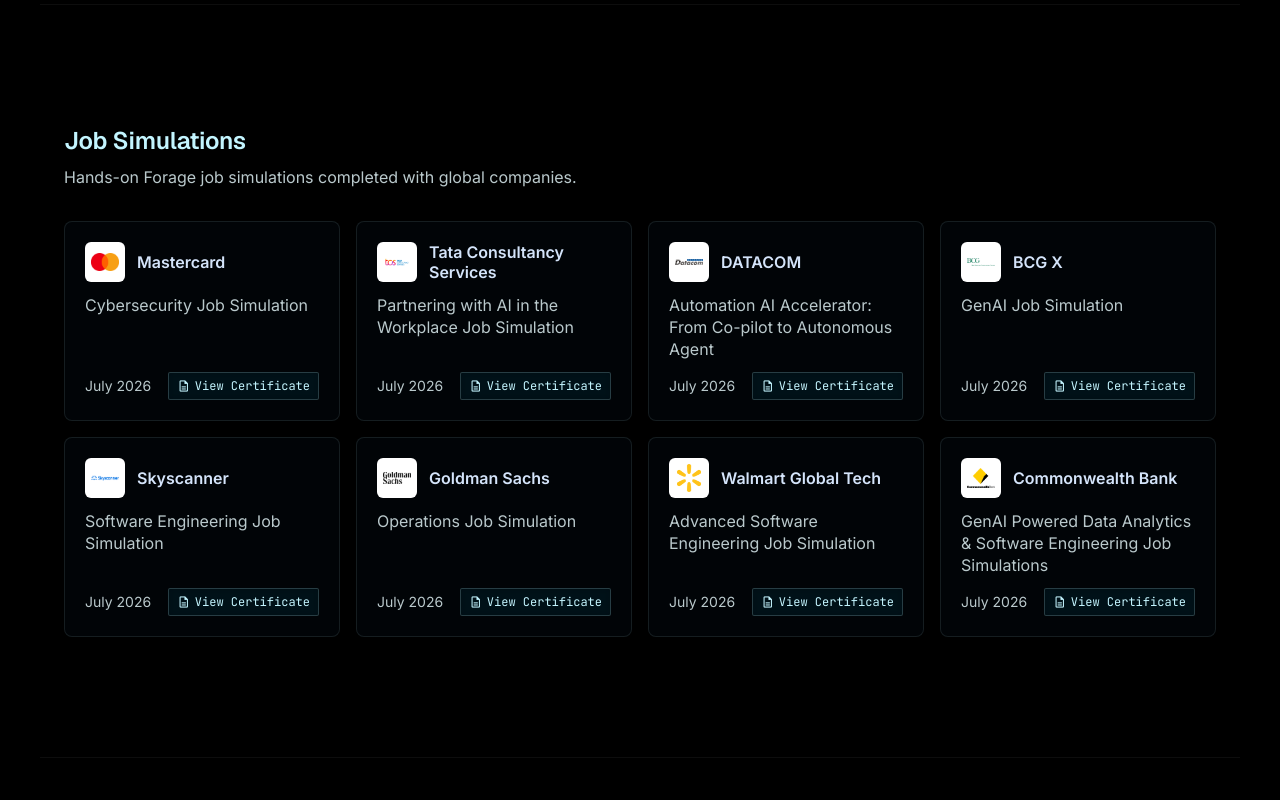
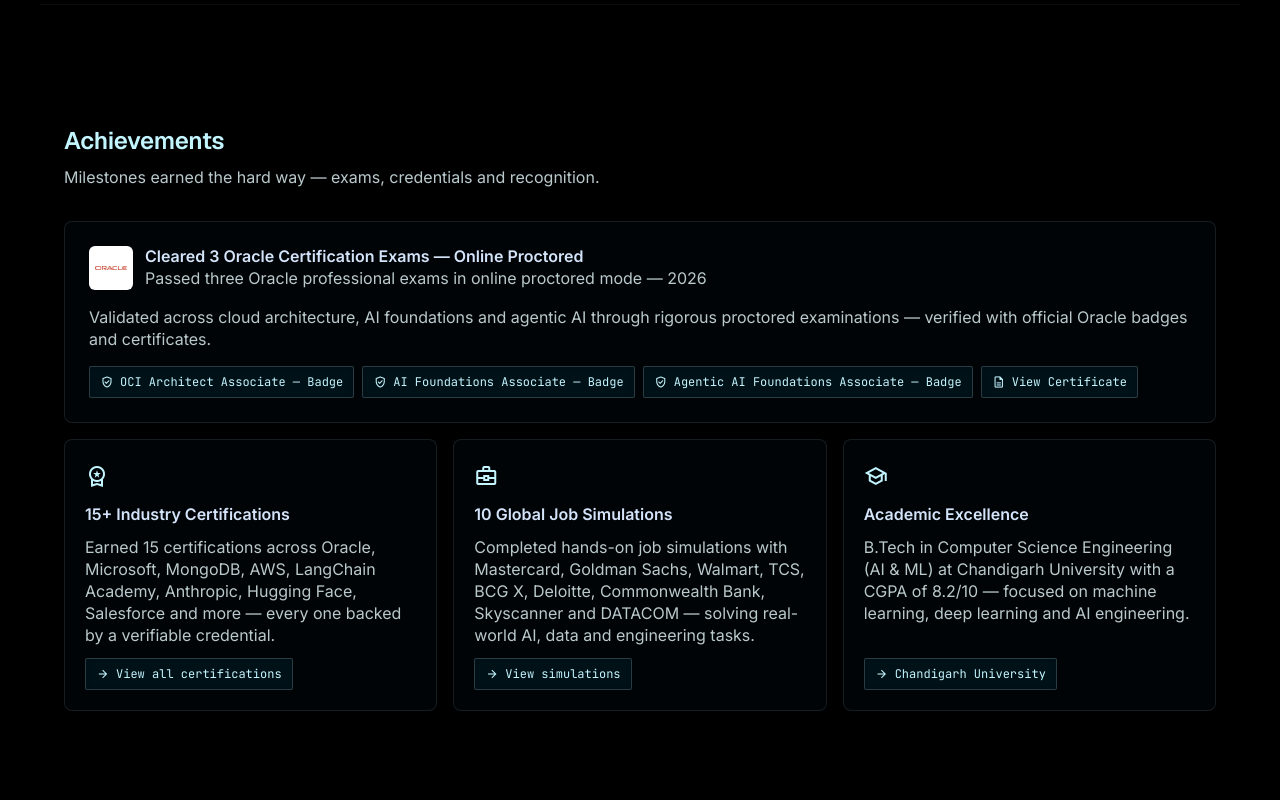
Before and after one commit to rittikpati/Rittik-Portfolio-Website, a React (Vite) app in the folder frontend/: page / in a window 1280 px wide. Shown: the part 3600-4400 px from the top of the page. Built offline with nearby package versions, Linux system fonts and the light colour scheme.

Commit message:
Creating Achivement section

```diff
--- a/frontend/src/App.jsx
+++ b/frontend/src/App.jsx
@@ -5,6 +5,7 @@
 import Projects from './components/Projects.jsx'
 import Skills from './components/Skills.jsx'
 import Experience from './components/Experience.jsx'
+import Achievements from './components/Achievements.jsx'
 import JobSimulations from './components/JobSimulations.jsx'
 import Certifications from './components/Certifications.jsx'
 import Leadership from './components/Leadership.jsx'
@@ -118,6 +119,7 @@
           <Projects />
           <Skills />
           <Experience />
+          <Achievements />
           <JobSimulations />
           <Certifications />
           <Leadership />
--- /dev/null
+++ b/frontend/src/components/Achievements.jsx
@@ -0,0 +1,129 @@
+const ORACLE_EXAMS = [
+  {
+    name: 'OCI Architect Associate',
+    badge: 'https://catalog-education.oracle.com/ords/certview/sharebadge?id=7D89F607AB00AD005C6F0E8E55D7CFAC3EBCC7E4C50B70ACC67A255DBCFF7AA9',
+  },
+  {
+    name: 'AI Foundations Associate',
+    badge: 'https://catalog-education.oracle.com/ords/certview/sharebadge?id=D30699EA0ABE429C25CEFB265AC6EACAD0B3B2D00171336D20372883B9D8EC20',
+  },
+  {
+    name: 'Agentic AI Foundations Associate',
+    badge: 'https://catalog-education.oracle.com/ords/certview/sharebadge?id=CAF10C473B4098038F6A069C15F3E1C868BF47B2C2906C6EF5FCCF7F2D576156',
+  },
+]
+
+const ACHIEVEMENTS = [
+  {
+    icon: 'workspace_premium',
+    title: '15+ Industry Certifications',
+    description:
+      'Earned 15 certifications across Oracle, Microsoft, MongoDB, AWS, LangChain Academy, Anthropic, Hugging Face, Salesforce and more — every one backed by a verifiable credential.',
+    link: '#certifications',
+    linkLabel: 'View all certifications',
+  },
+  {
+    icon: 'business_center',
+    title: '10 Global Job Simulations',
+    description:
+      'Completed hands-on job simulations with Mastercard, Goldman Sachs, Walmart, TCS, BCG X, Deloitte, Commonwealth Bank, Skyscanner and DATACOM — solving real-world AI, data and engineering tasks.',
+    link: '#job-simulations',
+    linkLabel: 'View simulations',
+  },
+  {
+    icon: 'school',
+    title: 'Academic Excellence',
+    description:
+      'B.Tech in Computer Science Engineering (AI & ML) at Chandigarh University with a CGPA of 8.2/10 — focused on machine learning, deep learning and AI engineering.',
+    link: 'https://www.cuchd.in/',
+    linkLabel: 'Chandigarh University',
+  },
+]
+
+export default function Achievements() {
+  return (
+    <section
+      className="reveal py-section-gap px-gutter max-w-container-max mx-auto border-t border-white/5 in-view"
+      id="achievements"
+    >
+      <div className="mb-stack-lg reveal in-view">
+        <h2 className="font-headline-md text-headline-md text-primary mb-stack-sm drop-shadow-sm">
+          Achievements
+        </h2>
+        <p className="font-body-md text-body-md text-on-surface-variant drop-shadow-sm">
+          Milestones earned the hard way — exams, credentials and recognition.
+        </p>
+      </div>
+      <div className="flex flex-col gap-4">
+        <div className="glass-card rounded-xl p-5 sm:p-6 flex flex-col gap-4">
+          <div className="flex flex-wrap items-center gap-3">
+            <img
+              alt="Oracle logo"
+              className="w-11 h-11 object-contain rounded-md bg-white p-1.5 shrink-0"
+              loading="lazy"
+              src="/logos/oracle.png"
+            />
+            <div>
+              <h3 className="font-body-md text-body-md font-semibold text-on-surface leading-tight">
+                Cleared 3 Oracle Certification Exams — Online Proctored
+              </h3>
+              <p className="font-body-md text-body-md text-on-surface-variant">
+                Passed three Oracle professional exams in online proctored mode — 2026
+              </p>
+            </div>
+          </div>
+          <p className="font-body-md text-body-md text-on-surface-variant leading-snug">
+            Validated across cloud architecture, AI foundations and agentic AI through
+            rigorous proctored examinations — verified with official Oracle badges and
+            certificates.
+          </p>
+          <div className="flex flex-wrap gap-2">
+            {ORACLE_EXAMS.map((exam) => (
+              <a
+                key={exam.name}
+                className="tech-tag rounded px-2.5 py-1.5 font-code-sm text-[12px] inline-flex items-center gap-1.5 hover:bg-primary/10 transition-colors"
+                href={exam.badge}
+                rel="noopener noreferrer"
+                target="_blank"
+              >
+                <span className="material-symbols-outlined text-[14px]">verified_user</span>
+                {exam.name} — Badge
+              </a>
+            ))}
+            <a
+              className="tech-tag rounded px-2.5 py-1.5 font-code-sm text-[12px] inline-flex items-center gap-1.5 hover:bg-primary/10 transition-colors"
+              href="/Agentic_AI_Certificate.pdf"
+              rel="noopener noreferrer"
+              target="_blank"
+            >
+              <span className="material-symbols-outlined text-[14px]">description</span>
+              View Certificate
+            </a>
+          </div>
+        </div>
+        <div className="grid grid-cols-1 sm:grid-cols-2 lg:grid-cols-3 gap-4">
+          {ACHIEVEMENTS.map((item) => (
+            <div key={item.title} className="glass-card rounded-xl p-5 flex flex-col gap-3">
+              <span className="material-symbols-outlined text-primary text-2xl">{item.icon}</span>
+              <h3 className="font-body-md text-body-md font-semibold text-on-surface leading-tight">
+                {item.title}
+              </h3>
+              <p className="font-body-md text-body-md text-on-surface-variant leading-snug">
+                {item.description}
+              </p>
+              <a
+                className="tech-tag self-start mt-auto rounded px-2.5 py-1.5 font-code-sm text-[12px] inline-flex items-center gap-1.5 hover:bg-primary/10 transition-colors"
+                href={item.link}
+                rel={item.link.startsWith('#') ? undefined : 'noopener noreferrer'}
+                target={item.link.startsWith('#') ? undefined : '_blank'}
+              >
+                <span className="material-symbols-outlined text-[14px]">arrow_forward</span>
+                {item.linkLabel}
+              </a>
+            </div>
+          ))}
+        </div>
+      </div>
+    </section>
+  )
+}
--- a/frontend/src/components/HelpDesk.jsx
+++ b/frontend/src/components/HelpDesk.jsx
@@ -208,6 +208,13 @@
       "Rittik's key skills are: AI & Generative AI (LLMs, RAG, Agentic AI, Prompt Engineering, LangChain, LlamaIndex, DeepSeek API, NLP, ChromaDB, Pinecone), Backend & APIs (Django, DRF, FastAPI, Node.js, Express.js, RESTful APIs, Microservices, JWT, CSRF), Cloud, DevOps & Databases (Docker, AWS, Amazon S3, Amazon EC2, PostgreSQL, Neon, MongoDB, Redis, Git, GitHub Actions, CI/CD, Vercel, Cloudinary, WhiteNoise), and Frontend & Visualization (React.js, Redux, Bootstrap 5, Chart.js). Core languages: Python, SQL, JavaScript (ES6+), HTML5, CSS3.",
     extended:
       "You can see the full categorized breakdown in the Technical Arsenal section of this website — each card groups his skills by AI/GenAI, Backend & APIs, Cloud/DevOps/Databases, and Frontend.",
+  },
+  {
+    keywords: ['achievement', 'achievements', 'awards', 'milestones', 'accomplishments', 'recognition', 'proctored', 'oracle exam', 'oracle proctored'],
+    answer:
+      "Rittik's top achievements: (1) Cleared 3 Oracle certification exams in online proctored mode — OCI Architect Associate, AI Foundations Associate and Agentic AI Foundations Associate (2026), each verified with an official Oracle badge and certificate. (2) 15+ industry certifications across Oracle, Microsoft, MongoDB, AWS, LangChain Academy, Anthropic, Hugging Face, Salesforce and more. (3) 10 global job simulations with Mastercard, Goldman Sachs, Walmart, TCS, BCG X, Deloitte and others. (4) Academic excellence — B.Tech CSE (AI & ML) at Chandigarh University with a CGPA of 8.2/10. See the full section: #achievements",
+    extended:
+      "Every Oracle badge is verifiable online — ask me to 'show his achievements' for the direct links.",
   },
   {
     keywords: ['languages', 'programming languages', 'core languages', 'language'],
@@ -715,6 +722,7 @@
     { keys: ['projects', 'featured work', 'what has he built'], anchor: '#projects', label: 'Projects' },
     { keys: ['skills', 'technical arsenal', 'technical stack'], anchor: '#skills', label: 'Skills' },
     { keys: ['experience', 'internships', 'internship', 'work history', 'career'], anchor: '#experience', label: 'Experience' },
+    { keys: ['achievements', 'awards', 'accomplishments', 'milestones'], anchor: '#achievements', label: 'Achievements' },
     { keys: ['job simulations', 'job simulation', 'simulations'], anchor: '#job-simulations', label: 'Job Simulations' },
     { keys: ['certifications', 'certificates', 'badges'], anchor: '#certifications', label: 'Certifications' },
     { keys: ['leadership', 'mentorship'], anchor: '#leadership', label: 'Leadership' },
```
